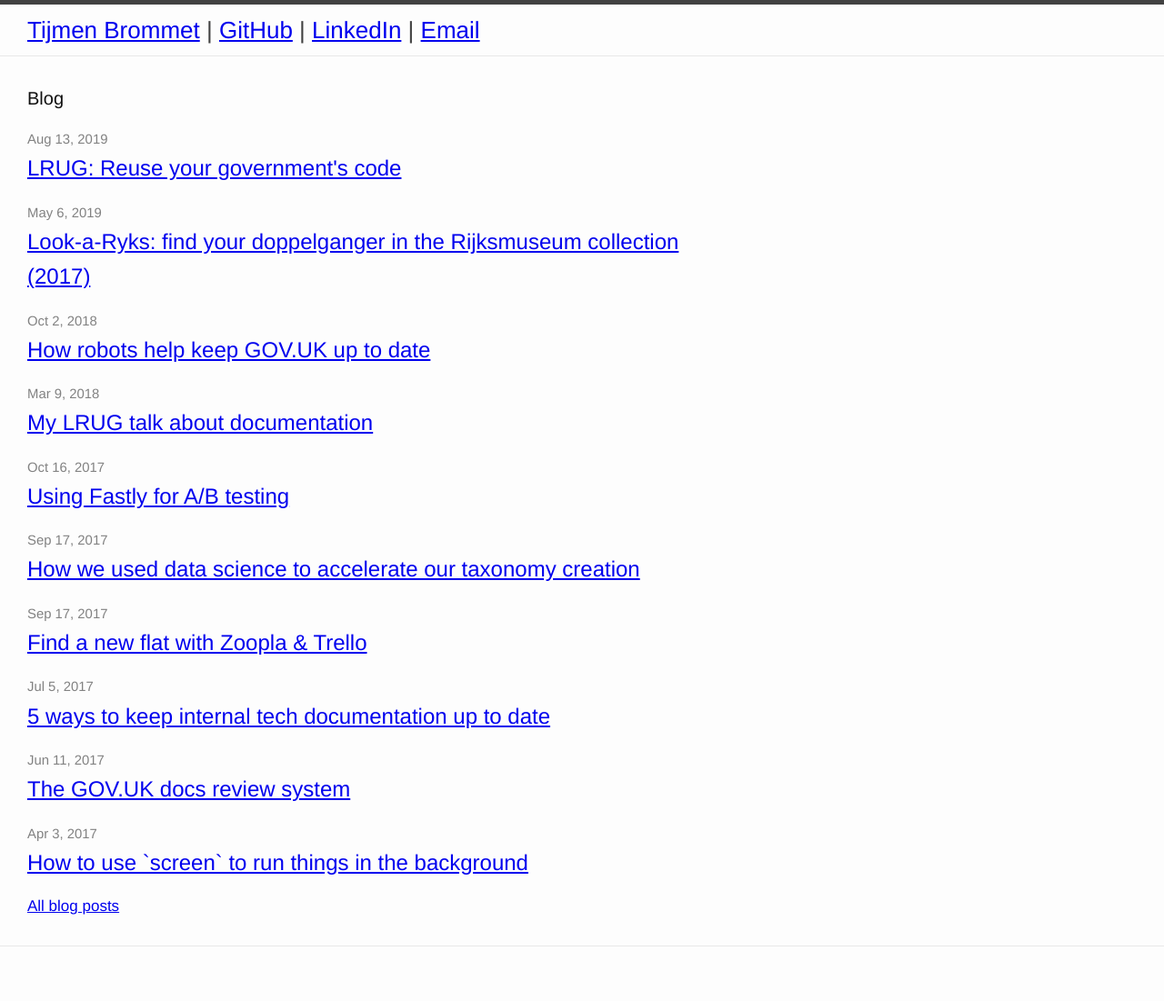
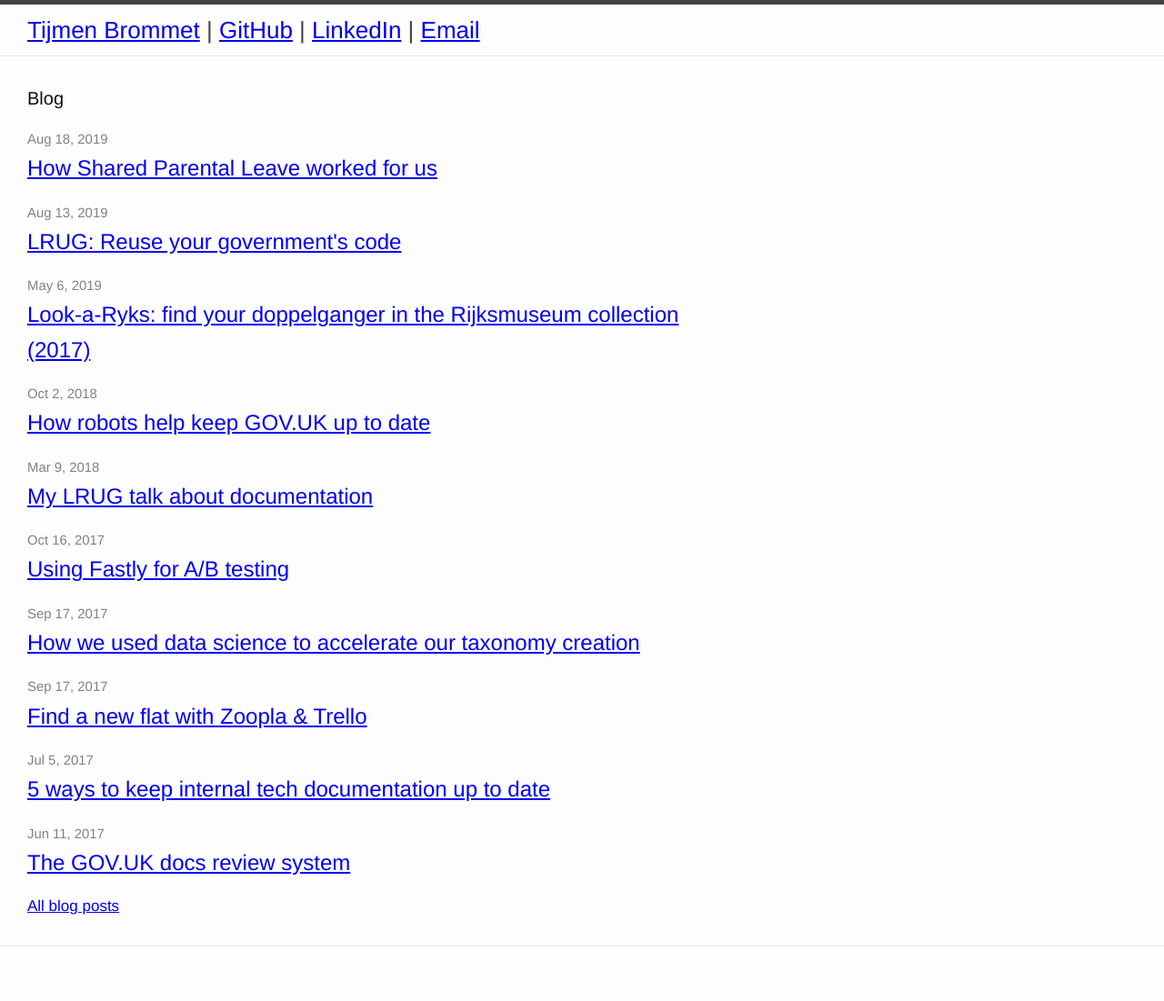
Before and after one commit to tijmenb/www.tijmen.cc, a Jekyll site: the page built from index.html, in a window 1280 px wide. Shown: the whole page at 91% size. Built offline with Jekyll 4.4.1, drawn with Linux system fonts in a browser that asks for light colours; part of the change alters nothing that is shown.

Commit message:
Post about SPL

```diff
--- /dev/null
+++ b/_posts/2019-08-18-shared-parental-leave.md
@@ -0,0 +1,43 @@
+---
+title: "How Shared Parental Leave worked for us"
+date: 2019/08/18
+layout: post
+---
+
+In November last year our son was born (he's awesome).
+
+We used Shared Parental Leave (SPL) to do parental leave together for the first 7 months after he was born. Looking back, SPL wasn't very complicated to set up, but it took quite a bit of time to wrap my head around the rules, forms and procedures.
+
+This is a write up of how we approached it, in case it's useful to others (probably if you work in the Cabinet Office).
+
+Just note that I'm not an expert on these issues, and might be misremembering things. For the actual facts, [read the guide about Shared Parental Leave](https://www.gov.uk/shared-parental-leave-and-pay) on GOV.UK. There's also a [guide for Civil Servants on having a baby](https://www.gov.uk/government/publications/civil-service-employee-policy-shared-parental-leave).
+
+## Plan
+
+Our plan for the first 7 months was fairly simple: do the first month after the birth together, then my partner 3 months solo, then me 3 months solo.
+
+This first month didn't affect SPL. The Cabinet Office gives new dads 12 of paternity leave. I took 3 days of annual leave, and 5 unpaid days.
+
+## Shared Parental Leave
+
+This is how I explain it to people: mothers usually get 52 weeks of maternity leave. If you want, you can convert a part of this into Shared Parental Leave, which you can use to take time off, either separately or together.
+
+However, in our case only I was eligible for SPL because my partner switched jobs while being pregnant. This also meant that she only had a right to [Maternity Allowance](https://www.gov.uk/maternity-allowance) (£148.68 per week), not [Statutory Maternity Pay](https://www.gov.uk/maternity-pay-leave/pay).
+
+The way SPL works in the Cabinet Office, is that the dad can take the leave under the same conditions as the mother: the first 6 months are at full pay, the next 3 months are paid at statutory pay (less) and the last 3 months are unpaid.
+
+What this would have meant for us, is that Nina would get 4 months Maternity Allowance, and I'd get 2 months full pay (filling up the 6 months) and 1 month of statutory pay.
+
+Because the Maternity Allowance (£148.68 per week) is a lot lower than full pay we stopped the Maternity Allowance after 3 months. This meant all of my 3 months fell within the full pay period at the Cabinet Office. You can stop the Maternity Allowance by calling up DWP.
+
+Of course, this whole thing would've gone way too smoothly if there hadn't been some government weirdness. When we called DWP, the customer service disagreed with our plan, and told us it wasn't necessary to stop the allowance. We decided to go against their advice because if we didn't and they were wrong, we would've had to repay a months salary.
+
+If you want to know more, feel free to [drop me an email](mailto:tijmen@gmail.com).
+
+---
+
+More things to read:
+
+- There's more information on the [SPL campaign page](https://sharedparentalleave.campaign.gov.uk/)
+- Alice Barlett [a super useful post about SPL](https://alicebartlett.co.uk/blog/shared-parental-leave)
+- The Maternity Action website has [really good examples of entitlement](https://maternityaction.org.uk/advice/shared-parental-leave-and-pay/)
--- a/_sass/_layout.scss
+++ b/_sass/_layout.scss
@@ -237,3 +237,10 @@
         }
     }
 }
+
+
+hr {
+  border: 0;
+  border-bottom: 1px solid #333;
+  margin: 20px 0;
+}
```
